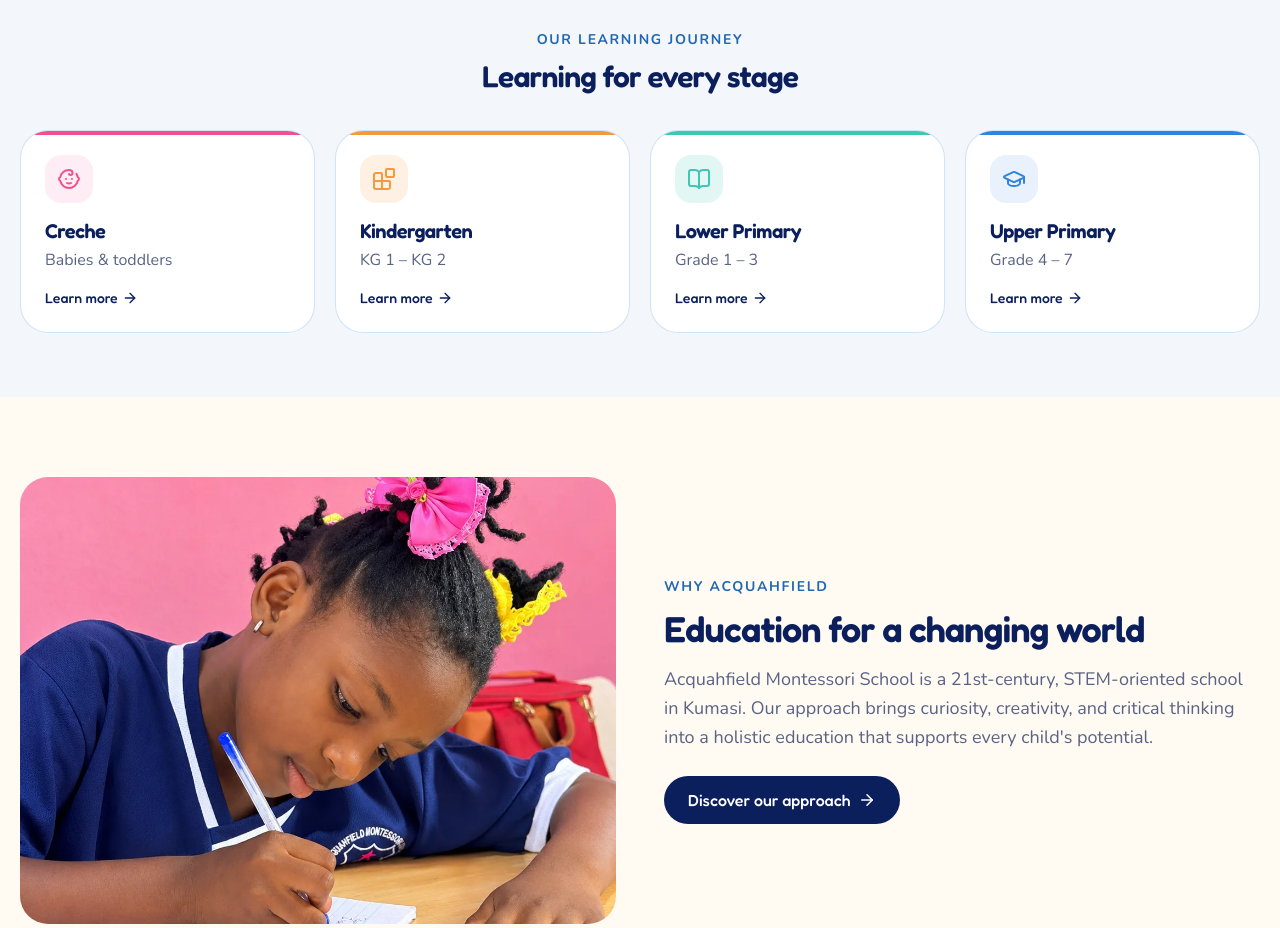
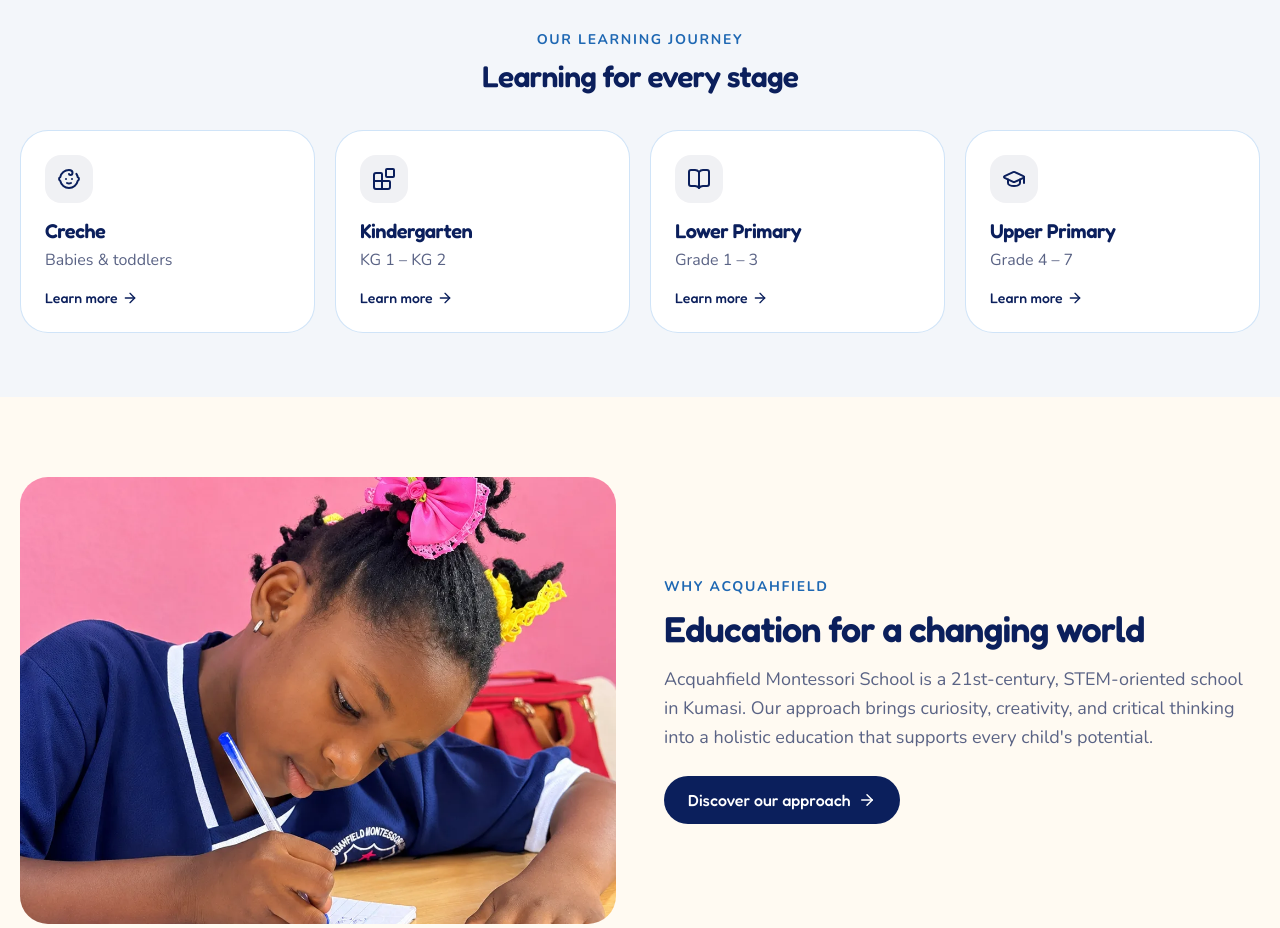
Before and after one commit to Meshack000/Acquahfield, a React (Vite) app: page / in a window 1280 px wide. Shown: the part 800-1728 px from the top of the page. Built offline with nearby package versions, Linux system fonts and the light colour scheme.

Commit message:
fix: update learning levels styling by removing bar property and standardizing tint colors

```diff
--- a/src/pages/Home.tsx
+++ b/src/pages/Home.tsx
@@ -7,10 +7,10 @@ import WhyUs from "@/components/sections/WhyUs";
 import UpcomingEventsCta from "@/components/sections/UpcomingEventsCta";
 
 const levels = [
-  { name: "Creche", ages: "Babies & toddlers", icon: Baby, bar: "bg-bubblegum", tint: "bg-bubblegum/10 text-bubblegum" },
-  { name: "Kindergarten", ages: "KG 1 – KG 2", icon: Blocks, bar: "bg-tangerine", tint: "bg-tangerine/15 text-tangerine" },
-  { name: "Lower Primary", ages: "Grade 1 – 3", icon: BookOpen, bar: "bg-mint", tint: "bg-mint/15 text-mint" },
-  { name: "Upper Primary", ages: "Grade 4 – 7", icon: GraduationCap, bar: "bg-brand-500", tint: "bg-brand-500/10 text-brand-500" },
+  { name: "Creche", ages: "Babies & toddlers", icon: Baby, tint: "bg-navy-950/[0.06] text-navy-900" },
+  { name: "Kindergarten", ages: "KG 1 – KG 2", icon: Blocks, tint: "bg-navy-950/[0.06] text-navy-900" },
+  { name: "Lower Primary", ages: "Grade 1 – 3", icon: BookOpen, tint: "bg-navy-950/[0.06] text-navy-900" },
+  { name: "Upper Primary", ages: "Grade 4 – 7", icon: GraduationCap, tint: "bg-navy-950/[0.06] text-navy-900" },
 ];
 
 export default function Home() {
@@ -81,13 +81,12 @@ export default function Home() {
             </h2>
           </div>
           <div className="grid grid-cols-2 gap-3 sm:gap-5 lg:grid-cols-4">
-            {levels.map(({ name, ages, icon: Icon, bar, tint }) => (
+            {levels.map(({ name, ages, icon: Icon, tint }) => (
               <Link
                 key={name}
                 to="/academics"
                 className="group relative flex min-h-36 flex-col overflow-hidden rounded-2xl border border-brand-200/70 bg-white p-4 transition-colors hover:border-brand-500/60 sm:min-h-48 sm:rounded-card sm:p-6"
               >
-                <span className={`absolute inset-x-0 top-0 h-1 ${bar}`} />
                 <span className="flex items-center justify-between gap-2">
                   <span className={`inline-flex h-10 w-10 shrink-0 items-center justify-center rounded-xl sm:h-12 sm:w-12 sm:rounded-2xl ${tint}`}>
                     <Icon size={20} className="sm:hidden" />
```
